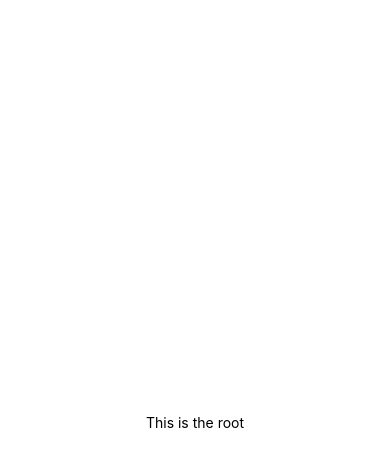
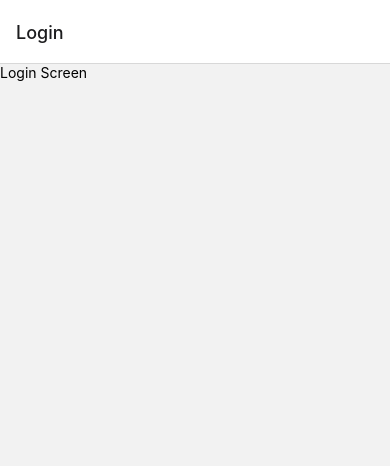
Before and after one commit to ZhaAbhi/SocialShare-Client, a React Native app: screen /Login in a window 390 px wide. Shown: the top 466 px of the page. Built offline with nearby package versions, Linux system fonts and the light colour scheme.

Commit message:
Setup navigation packages and added login screen

```diff
--- a/App.tsx
+++ b/App.tsx
@@ -1,11 +1,12 @@
 import React from 'react';
-import {View, Text} from 'react-native';
+import {NavigationContainer} from '@react-navigation/native';
+import UnAuthenticatedNavigator from './navigation/UnAuthenticatedNavigator';
 
 const App = () => {
   return (
-    <View style={{flex: 1, justifyContent: 'center', alignItems: 'center'}}>
-      <Text>This is the root</Text>
-    </View>
+    <NavigationContainer>
+      <UnAuthenticatedNavigator />
+    </NavigationContainer>
   );
 };
 
--- /dev/null
+++ b/navigation/UnAuthenticatedNavigator.js
@@ -0,0 +1,12 @@
+import {createNativeStackNavigator} from '@react-navigation/native-stack';
+import LoginScreen from '../screens/LoginScreen';
+
+const Stack = createNativeStackNavigator();
+
+const UnAuthenticatedNavigator = () => (
+  <Stack.Navigator>
+    <Stack.Screen name="Login" component={LoginScreen} />
+  </Stack.Navigator>
+);
+
+export default UnAuthenticatedNavigator;
--- a/package.json
+++ b/package.json
@@ -10,8 +10,12 @@
     "test": "jest"
   },
   "dependencies": {
+    "@react-navigation/native": "^6.1.6",
+    "@react-navigation/native-stack": "^6.9.12",
     "react": "18.2.0",
-    "react-native": "0.71.8"
+    "react-native": "0.71.8",
+    "react-native-safe-area-context": "^4.5.3",
+    "react-native-screens": "^3.20.0"
   },
   "devDependencies": {
     "@babel/core": "^7.20.0",
--- /dev/null
+++ b/screens/LoginScreen.js
@@ -0,0 +1,11 @@
+import React from 'react';
+import {View, Text} from 'react-native';
+
+const LoginScreen = () => {
+  return (
+    <View>
+      <Text>Login Screen</Text>
+    </View>
+  );
+};
+export default LoginScreen;
```
Also changed, not shown: 4 other files (tests, documents, lock files or other folders).
